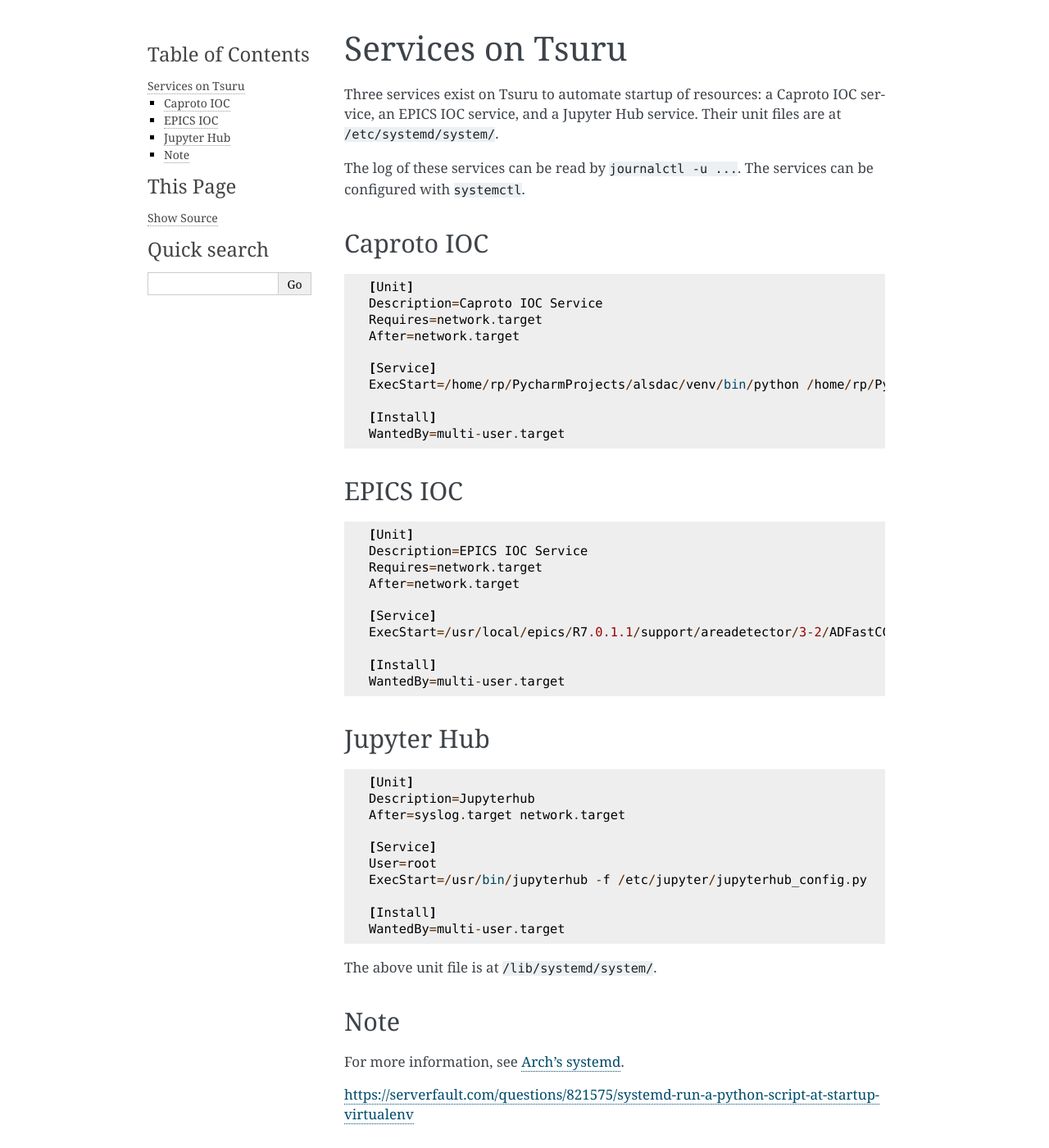
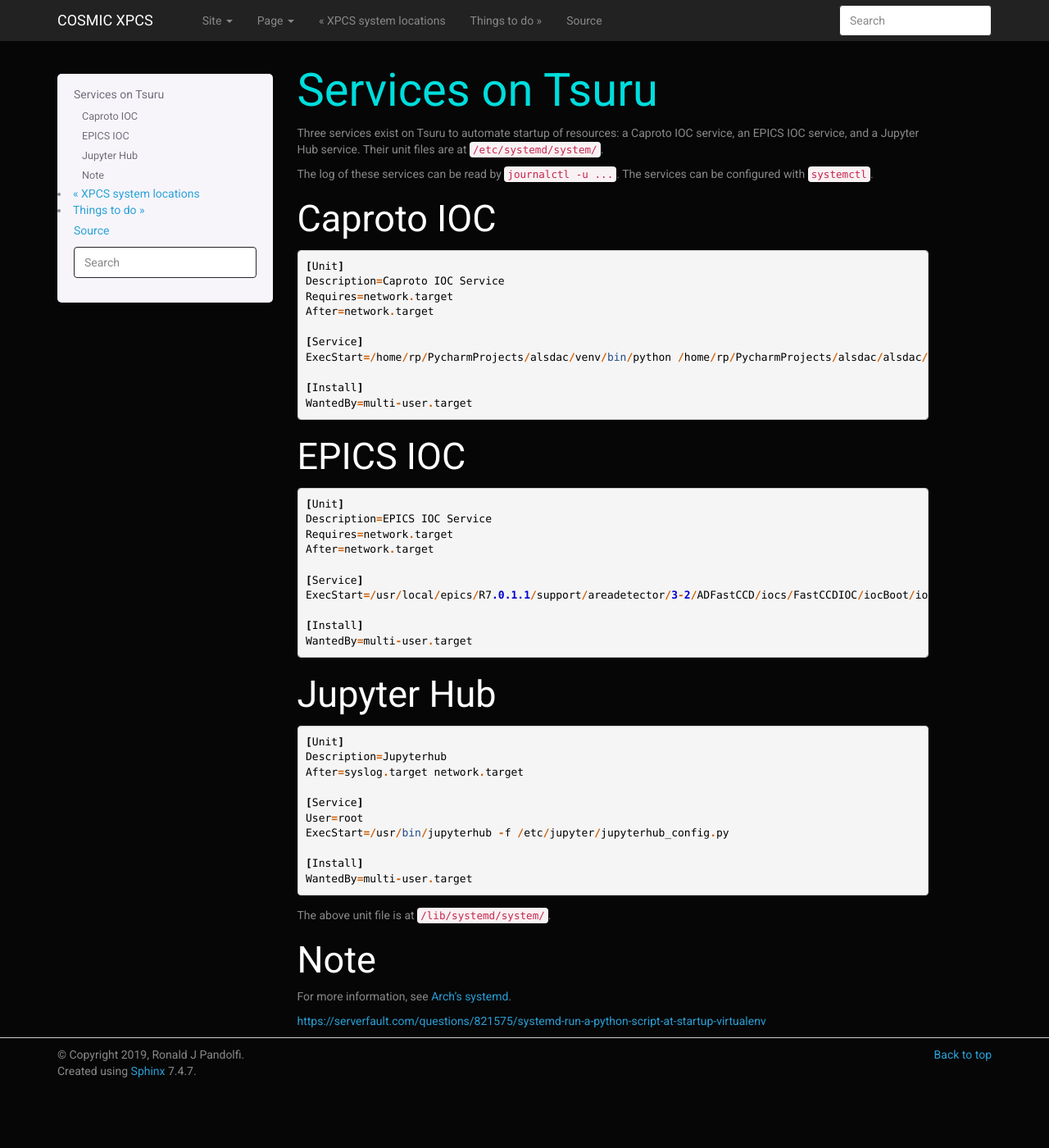
Before and after one commit to lbl-camera/COSMIC-XPCS, a Sphinx documentation site: the page built from docs/services.rst, in a window 1280 px wide and 1400 px high. Shown: the whole window at 82% size. Built offline with Sphinx 7.4.7, drawn with Linux system fonts in a browser that asks for light colours; some of the changed text lies outside the part shown.

Commit message:
Add theme to config

```diff
--- a/docs/conf.py
+++ b/docs/conf.py
@@ -15,6 +15,8 @@
 # import os
 # import sys
 # sys.path.insert(0, os.path.abspath('.'))
+
+import sphinx_bootstrap_theme
 
 
 # -- Project information -----------------------------------------------------
@@ -82,13 +84,94 @@
 # The theme to use for HTML and HTML Help pages.  See the documentation for
 # a list of builtin themes.
 #
-html_theme = 'alabaster'
+html_theme = 'bootstrap'
+html_theme_path = sphinx_bootstrap_theme.get_html_theme_path()
 
 # Theme options are theme-specific and customize the look and feel of a theme
 # further.  For a list of options available for each theme, see the
 # documentation.
 #
-# html_theme_options = {}
+html_theme_options = {
+    # "relbarbgcolor": "#555",
+    # "bgcolor": "#555",
+    # "sidebarbgcolor": "#333",
+    # "sidebarlinkcolor": "#0dd",
+    # "sidebartextcolor": "#ddd",
+    # "linkcolor": "#bbb",
+    # "textcolor": "#ddd",
+    # "footerbgcolor":"#333",
+    # "headbgcolor":"#555",
+    # "headtextcolor":"#0dd"
+
+    # Navigation bar title. (Default: ``project`` value)
+    # 'navbar_title': "COSMIC XPCS Documentation",
+
+    # Tab name for entire site. (Default: "Site")
+    # 'navbar_site_name': "Site",
+
+    # A list of tuples containing pages or urls to link to.
+    # Valid tuples should be in the following forms:
+    #    (name, page)                 # a link to a page
+    #    (name, "/aa/bb", 1)          # a link to an arbitrary relative url
+    #    (name, "http://example.com", True) # arbitrary absolute url
+    # Note the "1" or "True" value above as the third argument to indicate
+    # an arbitrary url.
+    # 'navbar_links': [
+    #     ("Examples", "examples"),
+    #     ("Link", "http://example.com", True),
+    # ],
+
+    # Render the next and previous page links in navbar. (Default: true)
+    'navbar_sidebarrel': True,
+
+    # Render the current pages TOC in the navbar. (Default: true)
+    'navbar_pagenav': True,
+
+    # Tab name for the current pages TOC. (Default: "Page")
+    'navbar_pagenav_name': "Page",
+
+    # Global TOC depth for "site" navbar tab. (Default: 1)
+    # Switching to -1 shows all levels.
+    'globaltoc_depth': 2,
+
+    # Include hidden TOCs in Site navbar?
+    #
+    # Note: If this is "false", you cannot have mixed ``:hidden:`` and
+    # non-hidden ``toctree`` directives in the same page, or else the build
+    # will break.
+    #
+    # Values: "true" (default) or "false"
+    'globaltoc_includehidden': "true",
+
+    # HTML navbar class (Default: "navbar") to attach to <div> element.
+    # For black navbar, do "navbar navbar-inverse"
+    'navbar_class': "navbar navbar-inverse",
+
+    # Fix navigation bar to top of page?
+    # Values: "true" (default) or "false"
+    'navbar_fixed_top': "true",
+
+    # Location of link to source.
+    # Options are "nav" (default), "footer" or anything else to exclude.
+    'source_link_position': "nav",
+
+    # Bootswatch (http://bootswatch.com/) theme.
+    #
+    # Options are nothing (default) or the name of a valid theme
+    # such as "cosmo" or "sandstone".
+    #
+    # The set of valid themes depend on the version of Bootstrap
+    # that's used (the next config option).
+    #
+    # Currently, the supported themes are:
+    # - Bootstrap 2: https://bootswatch.com/2
+    # - Bootstrap 3: https://bootswatch.com/3
+    'bootswatch_theme': "cyborg",
+
+    # Choose Bootstrap version.
+    # Values: "3" (default) or "2" (in quotes)
+    'bootstrap_version': "3",
+}
 
 # Add any paths that contain custom static files (such as style sheets) here,
 # relative to this directory. They are copied after the builtin static files,
@@ -192,3 +275,8 @@
 
 # If true, `todo` and `todoList` produce output, else they produce nothing.
 todo_include_todos = True
+
+def setup(app):
+    app.add_stylesheet("my-styles.css") # also can be a full URL
+    # app.add_stylesheet("ANOTHER.css")
+    # app.add_stylesheet("AND_ANOTHER.css")
```
